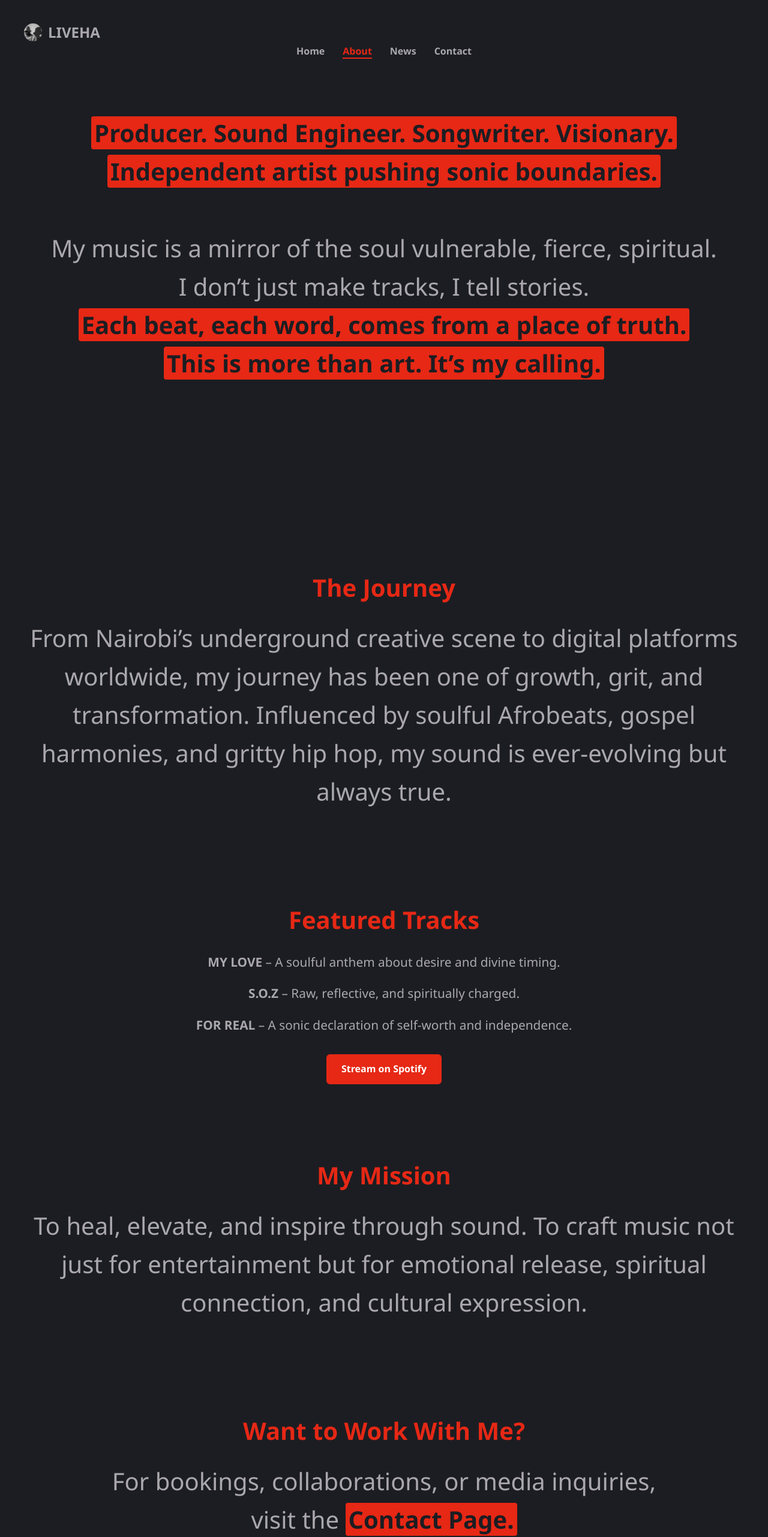
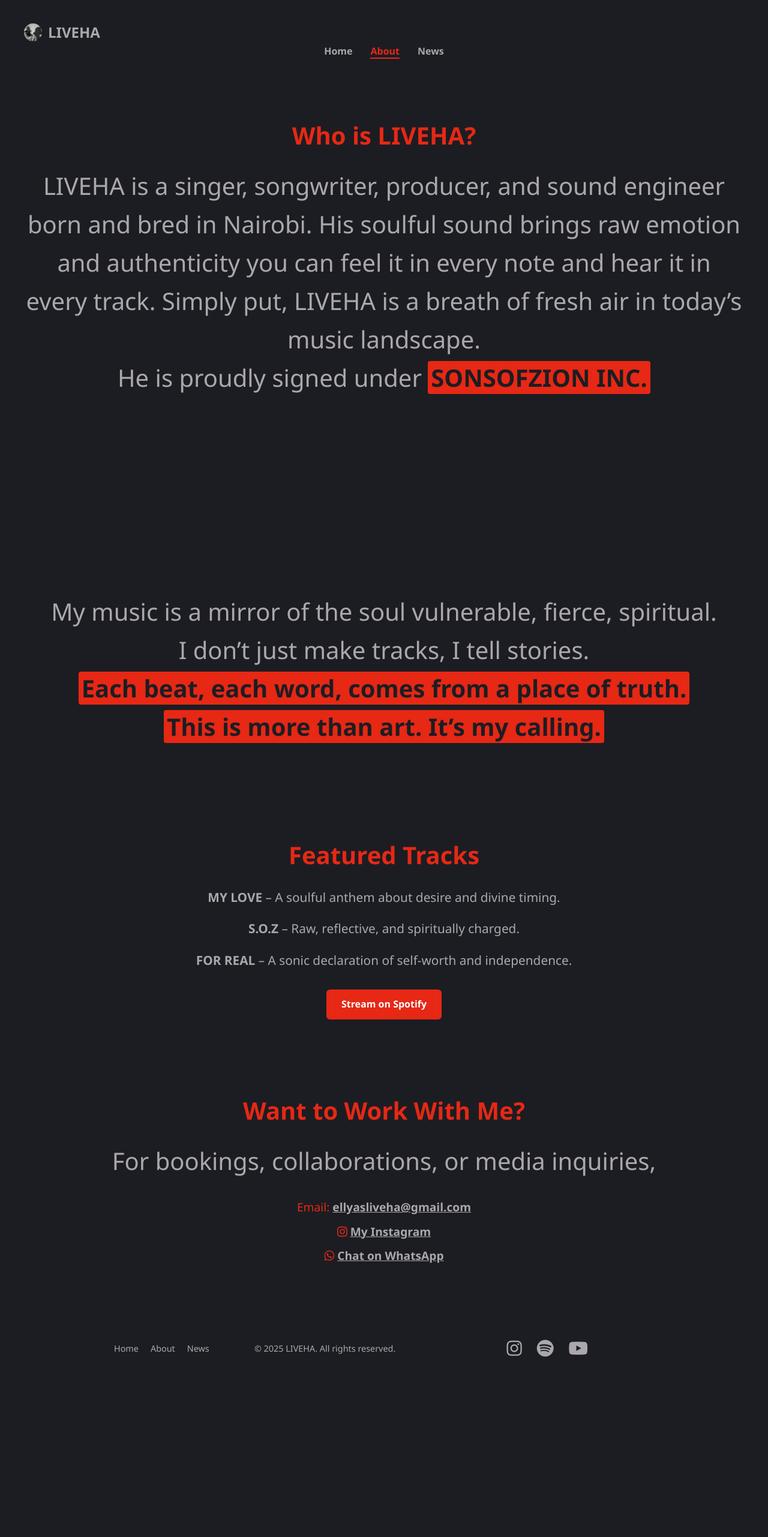
Before and after one commit to Herman-Gathege/liveha, a plain HTML site: page about.html in a window 1280 px wide. Shown: the top 2563 px of the page at 60% size. After the commit the page ends 2316 px from the top, so only its background shows below. Drawn offline with Linux system fonts and the light colour scheme; grey boxes are pictures that could not be loaded.

```diff
--- a/about.html
+++ b/about.html
@@ -5,6 +5,7 @@
   <meta charset="UTF-8" />
   <meta name="viewport" content="width=device-width, initial-scale=1.0" />
   <title>About | LIVEHA</title>
+  <link rel="icon" type="image/jpeg" href="assets/images/favicon.jpeg" />
   <link rel="stylesheet" href="assets/css/style.css" />
   <link rel="stylesheet" href="https://cdnjs.cloudflare.com/ajax/libs/font-awesome/6.5.0/css/all.min.css">
 
@@ -23,23 +24,25 @@
       <li><a href="index.html">Home</a></li>
       <li><a href="about.html">About</a></li>
       <li><a href="news.html">News</a></li>
-      <li><a href="contact.html">Contact</a></li>
+      <!-- <li><a href="contact.html">Contact</a></li> -->
     </ul>
   </nav>
+
+  <section class="journey">
+    <h2>Who is LIVEHA?</h2>
+    <p class="hero-description">
+      LIVEHA is a singer, songwriter, producer, and sound engineer born and bred in Nairobi.
+      His soulful sound brings raw emotion and authenticity you can feel it in every note and hear it in every track.
+      Simply put, LIVEHA is a breath of fresh air in today’s music landscape.
+      <br>He is proudly signed under <mark>SONSOFZION INC.</mark>
+    </p>
+  </section>
 
 
   <!-- Hero Section -->
   <section class="hero">
     <div class="hero-content">
       <!-- <h1>LIVEHA</h1> -->
-      <p class="hero-description">
-        <mark>Producer. Sound Engineer. Songwriter. Visionary.</mark><br>
-        <mark>Independent artist pushing sonic boundaries.</mark><br><br>
-        My music is a mirror of the soul vulnerable, fierce, spiritual.<br>
-        I don’t just make tracks, I tell stories.<br> <mark> Each beat, each word, comes from a place of
-          truth.</mark><br>
-        <mark>This is more than art. It’s my calling.</mark>
-      </p>
       <div class="hero-images">
         <video class="hero-video" autoplay muted loop playsinline>
           <source src="assets/videos/about-vid.mp4" type="video/mp4" />
@@ -47,17 +50,20 @@
         </video>
 
       </div>
+      <p class="hero-description">
+        <!-- <mark>Producer. Sound Engineer. Songwriter. Visionary.</mark><br>
+        <mark>Independent artist pushing sonic boundaries.</mark><br><br> -->
+        My music is a mirror of the soul vulnerable, fierce, spiritual.<br>
+        I don’t just make tracks, I tell stories.<br> <mark> Each beat, each word, comes from a place of
+          truth.</mark><br>
+        <mark>This is more than art. It’s my calling.</mark>
+      </p>
+
     </div>
   </section>
 
-  <section class="journey">
-    <h2>The Journey</h2>
-    <p class="hero-description">
-      From Nairobi’s underground creative scene to digital platforms worldwide, my journey has been one of growth,
-      grit, and transformation. Influenced by soulful Afrobeats, gospel harmonies, and gritty hip hop, my sound is
-      ever-evolving but always true.
-    </p>
-  </section>
+
+
 
   <section class="featured-works">
     <h2>Featured Tracks</h2>
@@ -70,26 +76,36 @@
   </section>
 
 
-  <section class="vision-mission">
+  <!-- <section class="vision-mission">
     <h2>My Mission</h2>
     <p class="hero-description">
       To heal, elevate, and inspire through sound. To craft music not just for entertainment but for emotional
       release, spiritual connection, and cultural expression.
     </p>
-  </section>
+  </section> -->
 
   <section class="collab-inquiry">
     <h2>Want to Work With Me?</h2>
-    <p class="hero-description">For bookings, collaborations, or media inquiries, <br>visit the <mark><a
-          href="contact.html">Contact Page</a>.</mark></p>
+    <p class="hero-description">For bookings, collaborations, or media inquiries,  <div class="contact-content">
+      <p style="color: #e62815;">Email:
+        <a href="mailto:ellyasliveha@gmail.com" style="color: #aaa8ad; text-decoration: underline;">ellyasliveha@gmail.com</a>
+      </p>
+      <p>
+        <i class="fab fa-instagram" style="color: #e62815;"></i>
+        <a href="https://www.instagram.com/_liveha_/?hl=en" target="_blank" style="color: #aaa8ad; text-decoration: underline;">
+          My Instagram
+        </a>
+      </p>
+      <p>
+        <i class="fab fa-whatsapp" style="color: #e62815;"></i>
+        <a href="https://api.whatsapp.com/send?phone=%2B254758747481" target="_blank" style="color: #aaa8ad; text-decoration: underline;">
+          Chat on WhatsApp
+        </a>
+      </p>
+    </div></p>
   </section>
 
-
-
-
-
-
-   <!-- Footer -->
+  <!-- Footer -->
   <footer class="footer">
     <div class="footer-container">
       <div class="footer-links">
@@ -97,7 +113,7 @@
           <li><a href="index.html">Home</a></li>
           <li><a href="about.html">About</a></li>
           <li><a href="news.html">News</a></li>
-          <li><a href="contact.html">Contact</a></li>
+          <!-- <li><a href="contact.html">Contact</a></li> -->
         </ul>
       </div>
       <p>&copy; 2025 LIVEHA. All rights reserved.</p>
```
Also changed, not shown: contact.html (+3 -2 lines), index.html (+23 -10 lines), news.html (+15 -25 lines), assets/images/favicon.jpeg (added).
